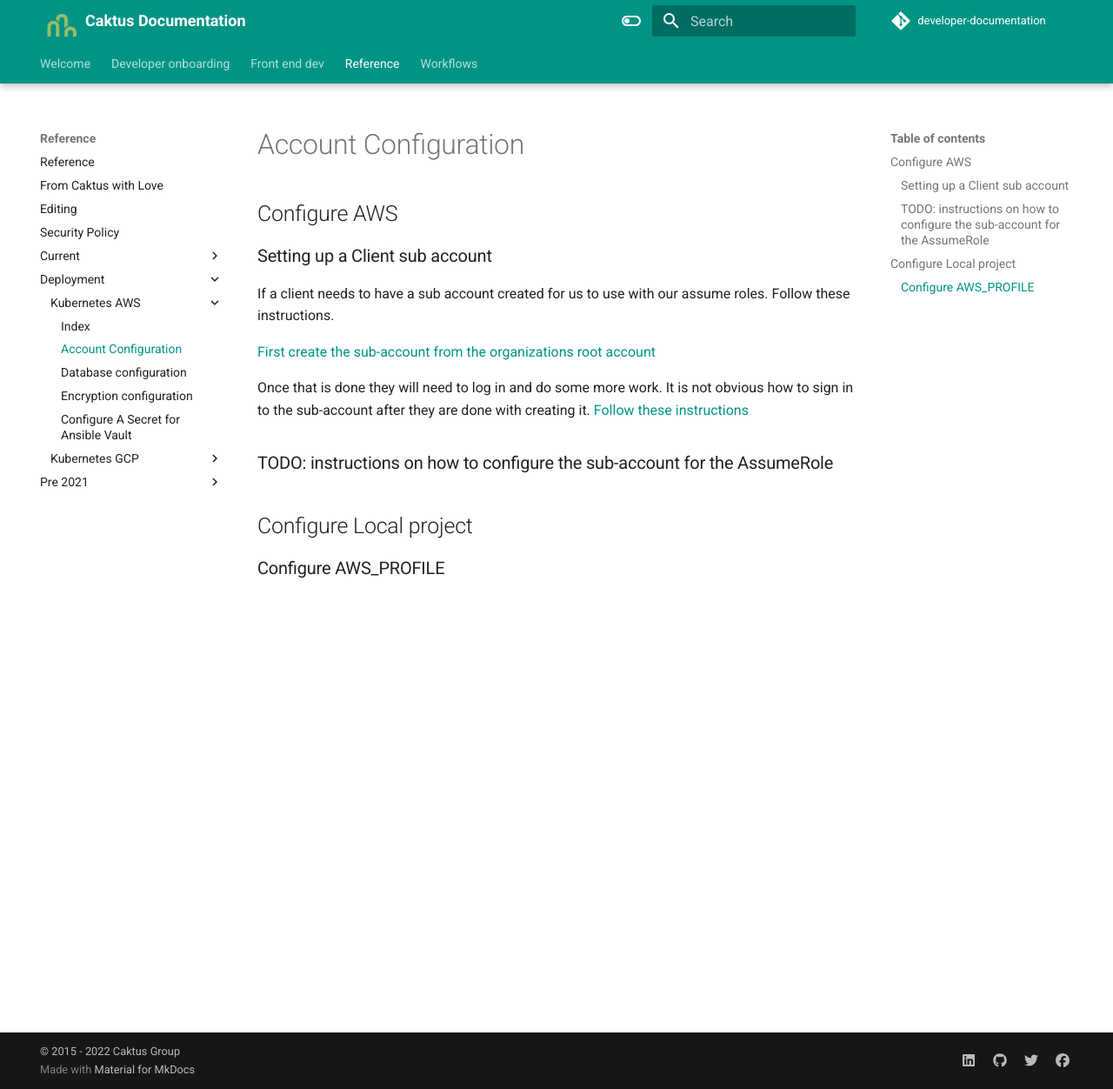
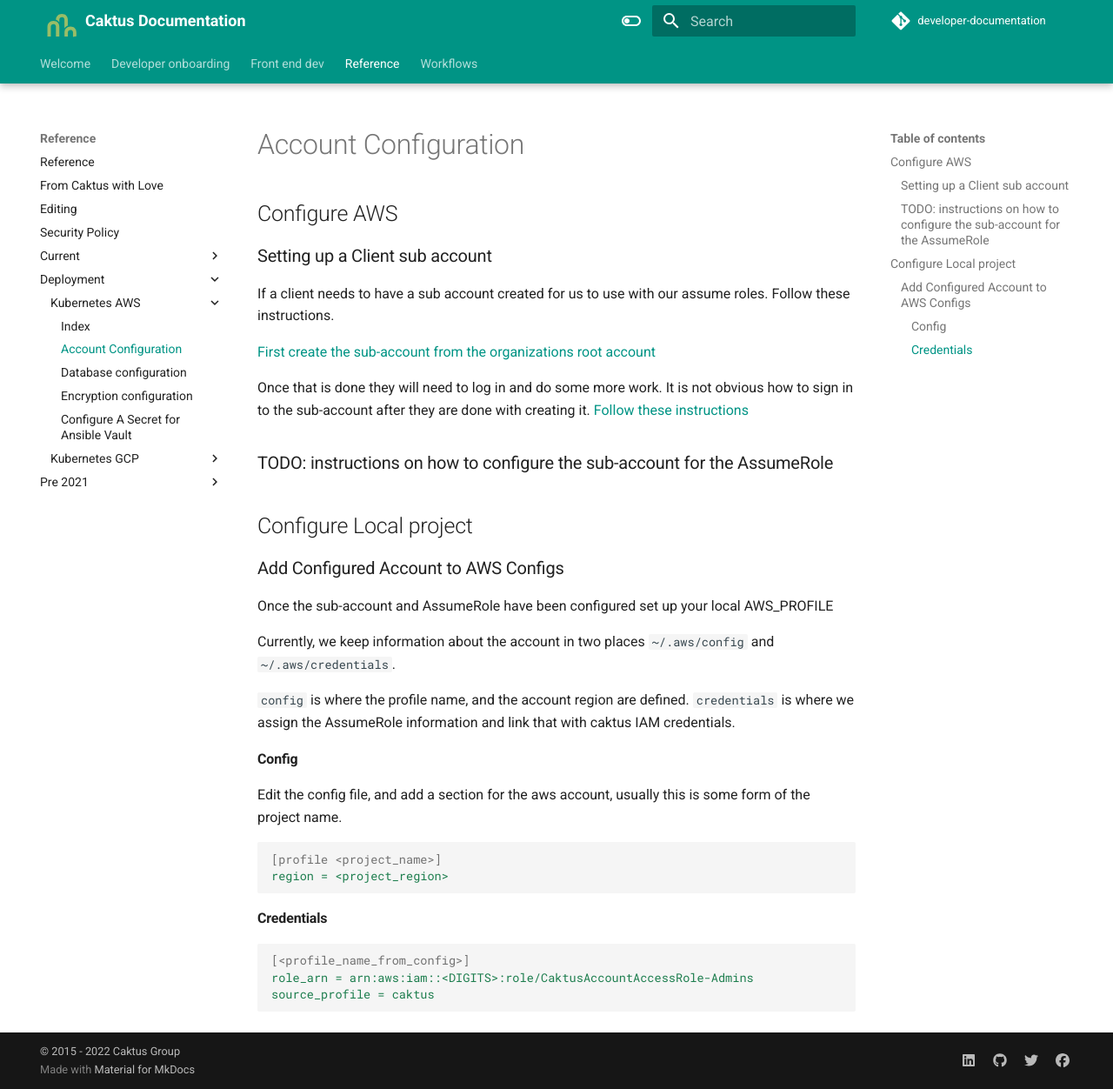
Before and after one commit to caktus/guidebook, an MkDocs documentation site: the page built from docs/reference/deployment/Kubernetes-AWS/account.md, in a window 1280 px wide and 1252 px high. Shown: the whole window at 87% size. Built offline with MkDocs 1.6.1 and Material for MkDocs 9.7.7, drawn with Linux system fonts in a browser that asks for light colours; comment, search, counter and statistics services are not loaded.

Commit message:
Add AWS config setup.

````diff
--- a/docs/reference/deployment/Kubernetes-AWS/account.md
+++ b/docs/reference/deployment/Kubernetes-AWS/account.md
@@ -17,4 +17,26 @@ after they are done with creating it. [Follow these instructions](https://docs.a
 
 ## Configure Local project
 
-### Configure AWS_PROFILE
+### Add Configured Account to AWS Configs
+Once the sub-account and AssumeRole have been configured set up your local AWS_PROFILE
+
+Currently, we keep information about the account in two places `~/.aws/config` and `~/.aws/credentials`.
+
+`config` is where the profile name, and the account region are defined.
+`credentials` is where we assign the AssumeRole information and link that with caktus IAM credentials.
+
+#### Config
+
+Edit the config file, and add a section for the aws account, usually this is some form of the project name.
+
+```yaml
+[profile <project_name>]
+region = <project_region>
+```
+
+#### Credentials
+```yaml
+[<profile_name_from_config>]
+role_arn = arn:aws:iam::<DIGITS>:role/CaktusAccountAccessRole-Admins
+source_profile = caktus
+```
````
